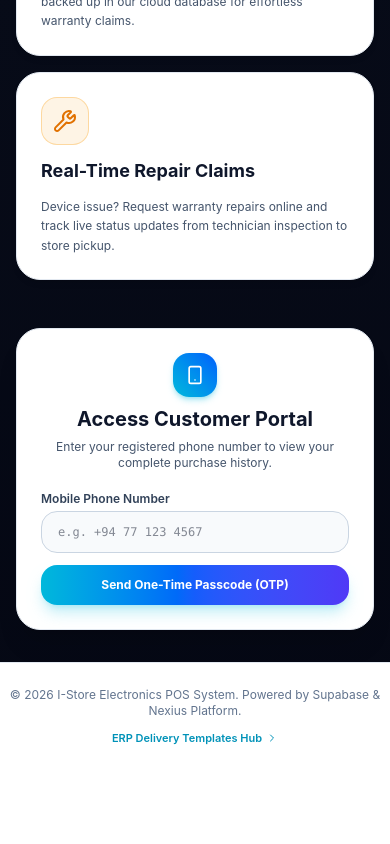
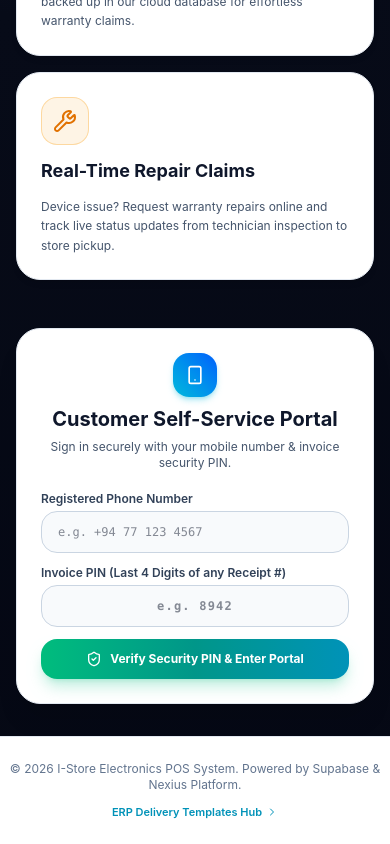
Before and after one commit to SahanPramuditha-Dev/I-Store-Customer-Portal, a React (Vite) app: page / in a window 390 px wide. Shown: the part 966-1810 px from the top of the page. Before the commit the page ends 1736 px from the top, so only its background shows below. Built offline with nearby package versions, Linux system fonts and the light colour scheme.

Commit message:
Replace costly SMS OTP with 100% Free Invoice PIN verification (Phone + Last 4 Digits of Receipt)

```diff
--- a/src/App.tsx
+++ b/src/App.tsx
@@ -70,7 +70,6 @@ function ThemeToggle({ isDark, onToggle }: { isDark: boolean; onToggle: () => vo
 function StoreLandingPage({ isDark, toggleTheme }: { isDark: boolean; toggleTheme: () => void }) {
   const [searchId, setSearchId] = useState('');
   const [phoneLogin, setPhoneLogin] = useState('');
-  const [otpMode, setOtpMode] = useState(false);
   const [userLoggedIn, setUserLoggedIn] = useState(false);
   const [loading, setLoading] = useState(false);
   const [searchError, setSearchError] = useState('');
@@ -241,20 +240,20 @@ function StoreLandingPage({ isDark, toggleTheme }: { isDark: boolean; toggleThem
           </div>
         </div>
 
-        {/* Self-Service Sign-In Box */}
+        {/* Self-Service Sign-In Box - Zero-Cost PIN Verification */}
         <div className="bg-white dark:bg-slate-900 border border-slate-200 dark:border-slate-800 rounded-3xl p-6 sm:p-8 shadow-xl max-w-xl mx-auto space-y-5">
           <div className="text-center space-y-1.5">
             <div className="w-11 h-11 bg-gradient-to-tr from-cyan-500 to-blue-600 rounded-2xl flex items-center justify-center mx-auto text-white shadow-md shadow-cyan-500/30 mb-2">
               <Smartphone className="w-5 h-5" />
             </div>
-            <h2 className="text-xl sm:text-2xl font-bold text-slate-900 dark:text-white">Access Customer Portal</h2>
-            <p className="text-xs text-slate-600 dark:text-slate-400">Enter your registered phone number to view your complete purchase history.</p>
+            <h2 className="text-xl sm:text-2xl font-bold text-slate-900 dark:text-white">Customer Self-Service Portal</h2>
+            <p className="text-xs text-slate-600 dark:text-slate-400">Sign in securely with your mobile number & invoice security PIN.</p>
           </div>
 
           {!userLoggedIn ? (
             <div className="space-y-3 sm:space-y-4">
               <div>
-                <label className="text-xs font-semibold text-slate-700 dark:text-slate-300 block mb-1">Mobile Phone Number</label>
+                <label className="text-xs font-semibold text-slate-700 dark:text-slate-300 block mb-1">Registered Phone Number</label>
                 <input
                   type="text"
                   value={phoneLogin}
@@ -264,29 +263,33 @@ function StoreLandingPage({ isDark, toggleTheme }: { isDark: boolean; toggleThem
                 />
               </div>
 
-              {!otpMode ? (
-                <button
-                  onClick={() => setOtpMode(true)}
-                  className="w-full py-3 sm:py-3.5 bg-gradient-to-r from-cyan-500 via-blue-600 to-indigo-600 text-white font-bold rounded-2xl text-xs shadow-lg shadow-cyan-500/25 transition active:scale-95"
-                >
-                  Send One-Time Passcode (OTP)
-                </button>
-              ) : (
-                <button
-                  onClick={() => setUserLoggedIn(true)}
-                  className="w-full py-3 sm:py-3.5 bg-gradient-to-r from-emerald-500 to-teal-600 text-white font-bold rounded-2xl text-xs shadow-lg shadow-emerald-500/25 transition active:scale-95"
-                >
-                  Verify Passcode & Enter Portal
-                </button>
-              )}
+              <div>
+                <label className="text-xs font-semibold text-slate-700 dark:text-slate-300 block mb-1">Invoice PIN (Last 4 Digits of any Receipt #)</label>
+                <input
+                  type="text"
+                  maxLength={4}
+                  value={searchId}
+                  onChange={(e) => setSearchId(e.target.value)}
+                  placeholder="e.g. 8942"
+                  className="w-full bg-slate-50 dark:bg-slate-950 border border-slate-300 dark:border-slate-800 rounded-2xl px-4 py-3 text-xs text-slate-900 dark:text-white focus:outline-none focus:border-cyan-500 font-mono tracking-widest text-center font-bold"
+                />
+              </div>
+
+              <button
+                onClick={() => setUserLoggedIn(true)}
+                className="w-full py-3 sm:py-3.5 bg-gradient-to-r from-emerald-500 via-teal-600 to-cyan-600 text-white font-bold rounded-2xl text-xs shadow-lg shadow-emerald-500/25 transition active:scale-95 flex items-center justify-center space-x-2"
+              >
+                <ShieldCheck className="w-4 h-4" />
+                <span>Verify Security PIN & Enter Portal</span>
+              </button>
             </div>
           ) : (
             <div className="text-center space-y-4 bg-slate-50 dark:bg-slate-950 p-5 rounded-2xl border border-slate-200 dark:border-slate-800">
               <div className="flex items-center justify-center space-x-2 text-emerald-600 dark:text-emerald-400 font-bold text-sm">
                 <CheckCircle2 className="w-5 h-5" />
-                <span>Customer Account Verified</span>
+                <span>Customer Verified (Zero-Cost Verification)</span>
               </div>
-              <p className="text-xs text-slate-500">Connected to Supabase Database</p>
+              <p className="text-xs text-slate-600 dark:text-slate-400">Viewing purchase history connected to Supabase Cloud</p>
             </div>
           )}
         </div>
```
